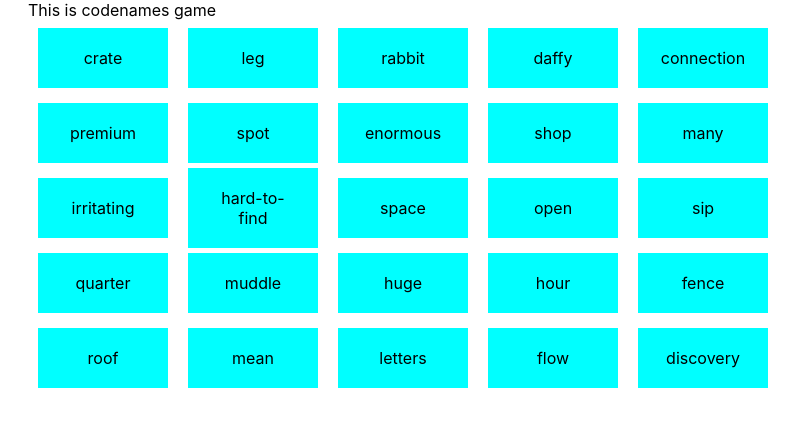
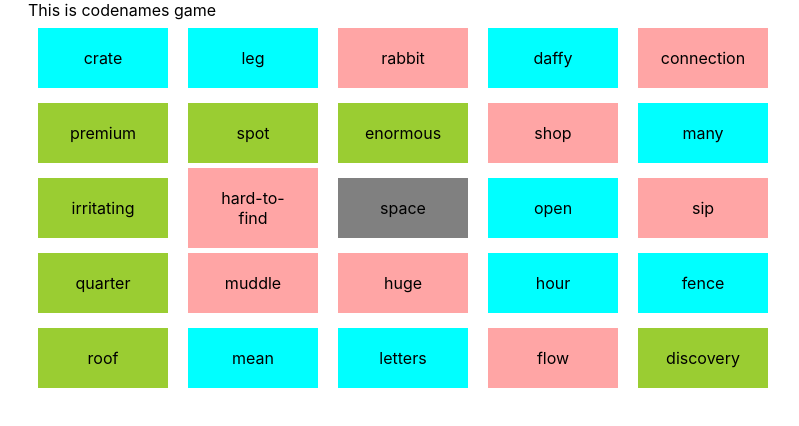
Before and after one commit to lastHokage/CodeNames, a React (Create React App) app in the folder client/: page / in a window 1280 px wide. Shown: the top 426 px of the page, without its empty margins (212-1011 px from the left). Built offline with nearby package versions, Linux system fonts and the light colour scheme.

Commit message:
feat: add BG colours

```diff
--- a/client/src/App.css
+++ b/client/src/App.css
@@ -3,7 +3,6 @@
   margin: 0 auto;
 }
 .word-card {
-  background-color: aqua;
   margin: 10px;
   text-align: center;
   align-self: center;
@@ -15,3 +14,17 @@
   grid-template-columns: repeat(5, 150px);
   grid-template-rows: repeat(5, 75px);
 }
+
+.red {
+  background-color: rgb(255, 165, 165);
+}
+
+.blue {
+  background-color: aqua;
+}
+.yellow {
+  background-color: yellowgreen;
+}
+.black {
+  background-color: gray;
+}
```
